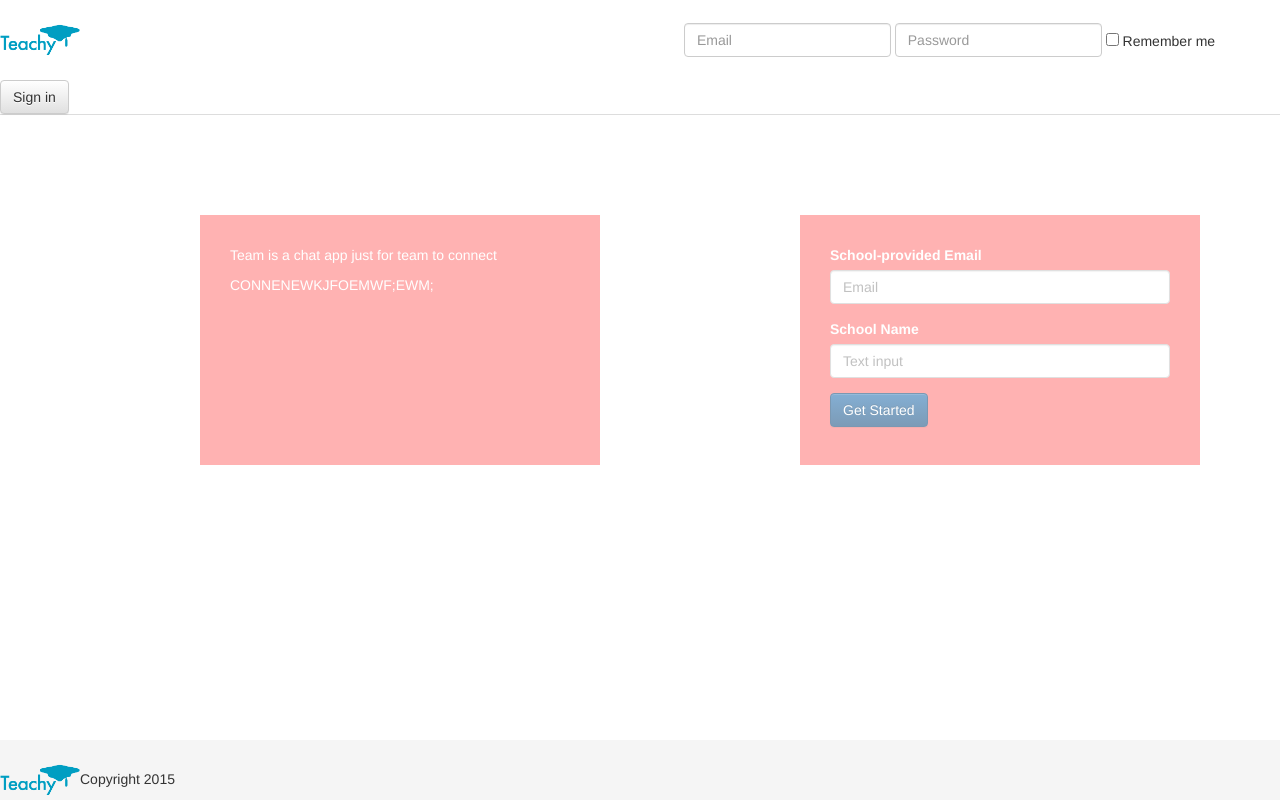
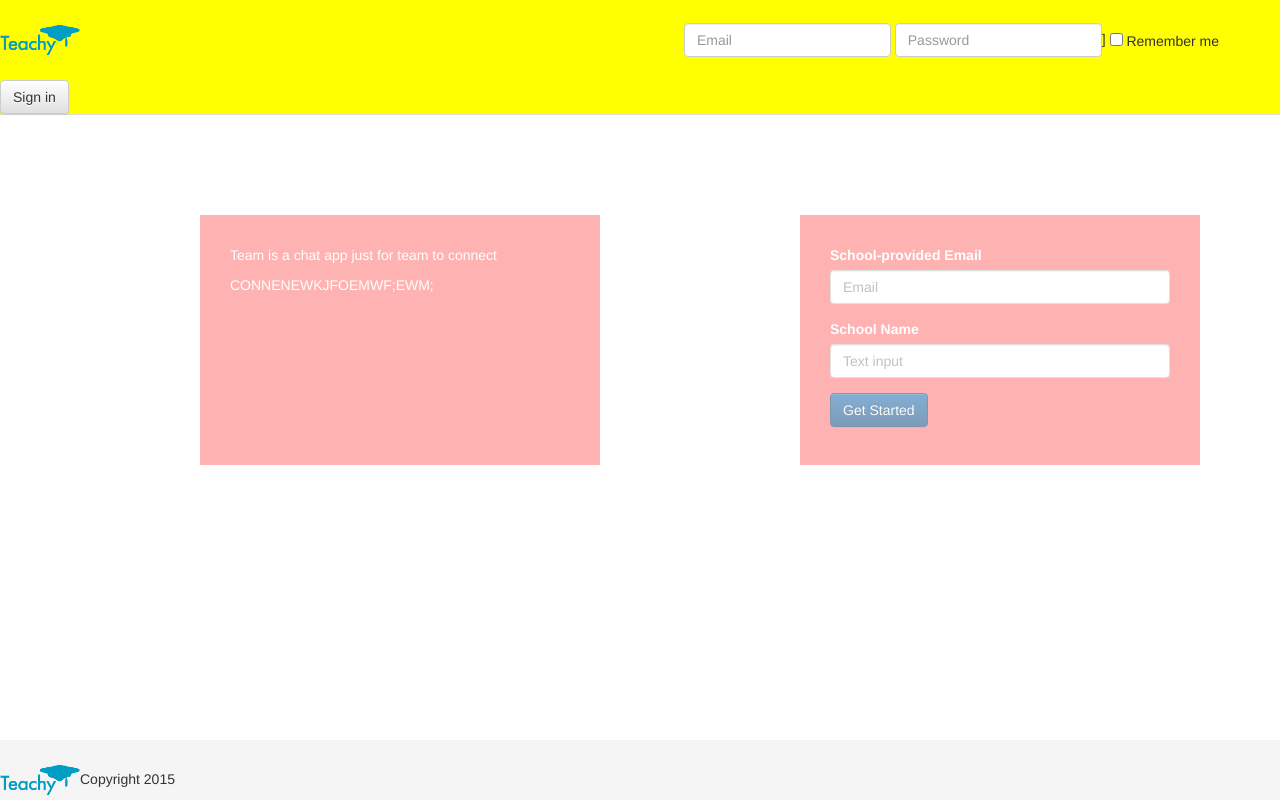
Before and after one commit to i143code/Teachy, a website: page client/index.html in a window 1280 px wide. Drawn offline with nearby package versions, Linux system fonts and the light colour scheme; some packages are replaced by stand-ins of ours.

Commit message:
Pushing for some reason

```diff
--- a/client/css/index.css
+++ b/client/css/index.css
@@ -14,9 +14,16 @@
     background-color:rgba(255,0,0,0.5);
 
 }
+
+#maincontainer {
+	/*background: url("../images/background.png");*/
+	background-color: yellow;
+}
+
 #main{
 	width: auto;
 	display: inline-block;
+
 }
 #main1{
 	margin-left: 600px;
--- a/client/partials/login.html
+++ b/client/partials/login.html
@@ -1,6 +1,7 @@
-<div id="main" background="../images/background.png">
-	<div class="main2"></div>
-<nav class="nav nav-tabs" >
+<div id='maincontainer'>
+
+  <div id="main">
+    <nav class="nav nav-tabs">
       <img alt="Brand" src="../images/logo.png" widh="80px" height="80px" padding="10px">
 
       <!-- sing in -->
@@ -9,10 +10,11 @@
           <label class="sr-only" for="exampleInputEmail3">Email address</label>
           <input type="email" class="form-control" id="exampleInputEmail3" placeholder="Email">
         </div>
+
         <div class="form-group">
           <label class="sr-only" for="exampleInputPassword3">Password</label>
           <input type="password" class="form-control" id="exampleInputPassword3" placeholder="Password">
-  </div>
+        </div>]
         <div class="checkbox">
           <label>
            <input type="checkbox"> Remember me
@@ -20,10 +22,10 @@
         </div>
         <button type="submit" class="btn btn-default">Sign in</button>
       </form>
-
     </nav>
 
   </div>
+
   <div class="col-md-3" id="Connect">
 	 <form>
 	  <div class="form-group">
@@ -47,14 +49,6 @@
   <!-- FOOTER -->
   <footer class="footer">
   	<img alt="Brand" src="../images/logo.png" widh="80px" height="80px">Copyright 2015 </img>
-
-
-
-
-
-
-
   </footer>
 
-
 </div>
```
Also changed, not shown: client/index.html (+0 -1 lines). Lines whose indentation alone changed are shown as unchanged.
